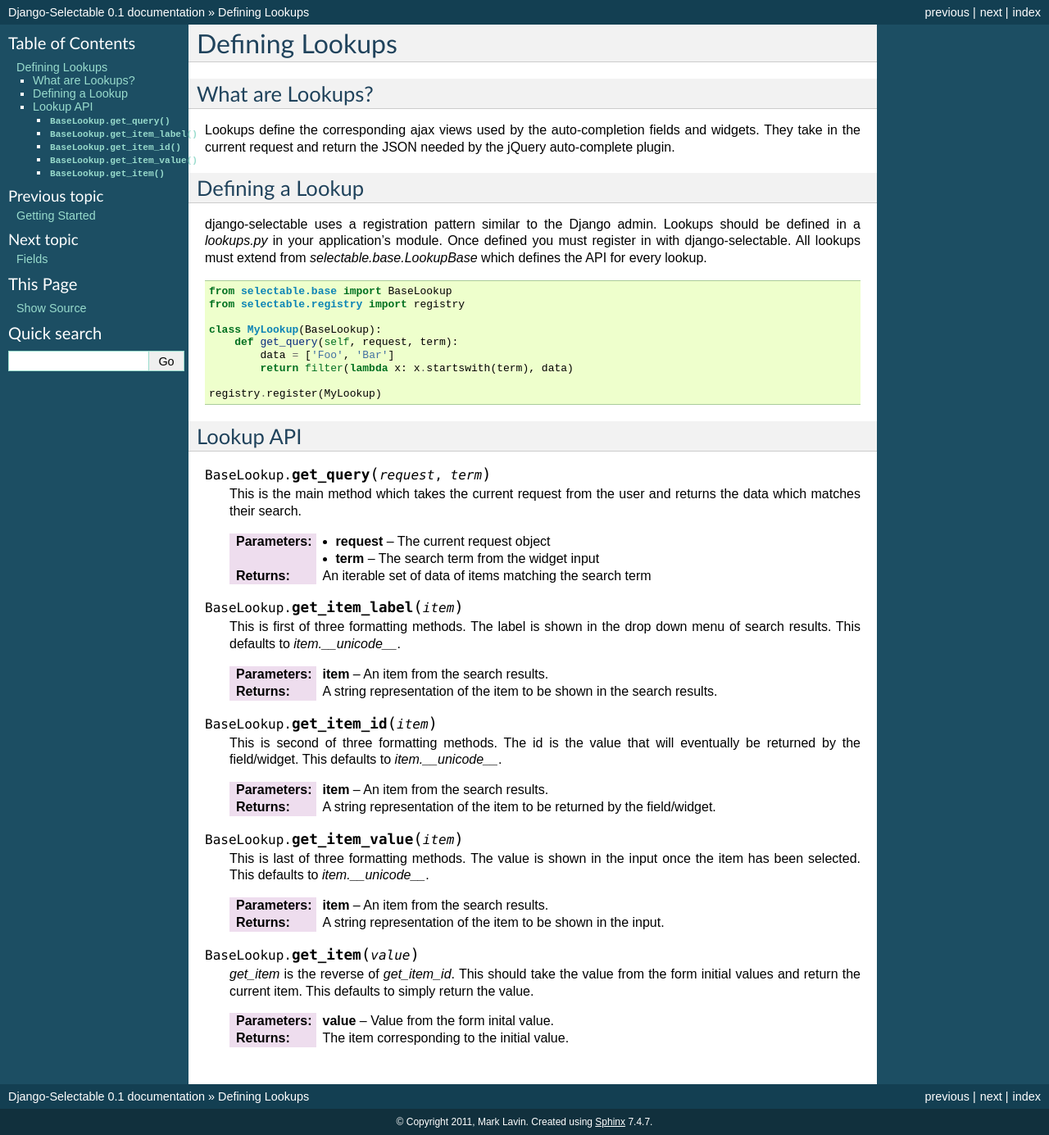
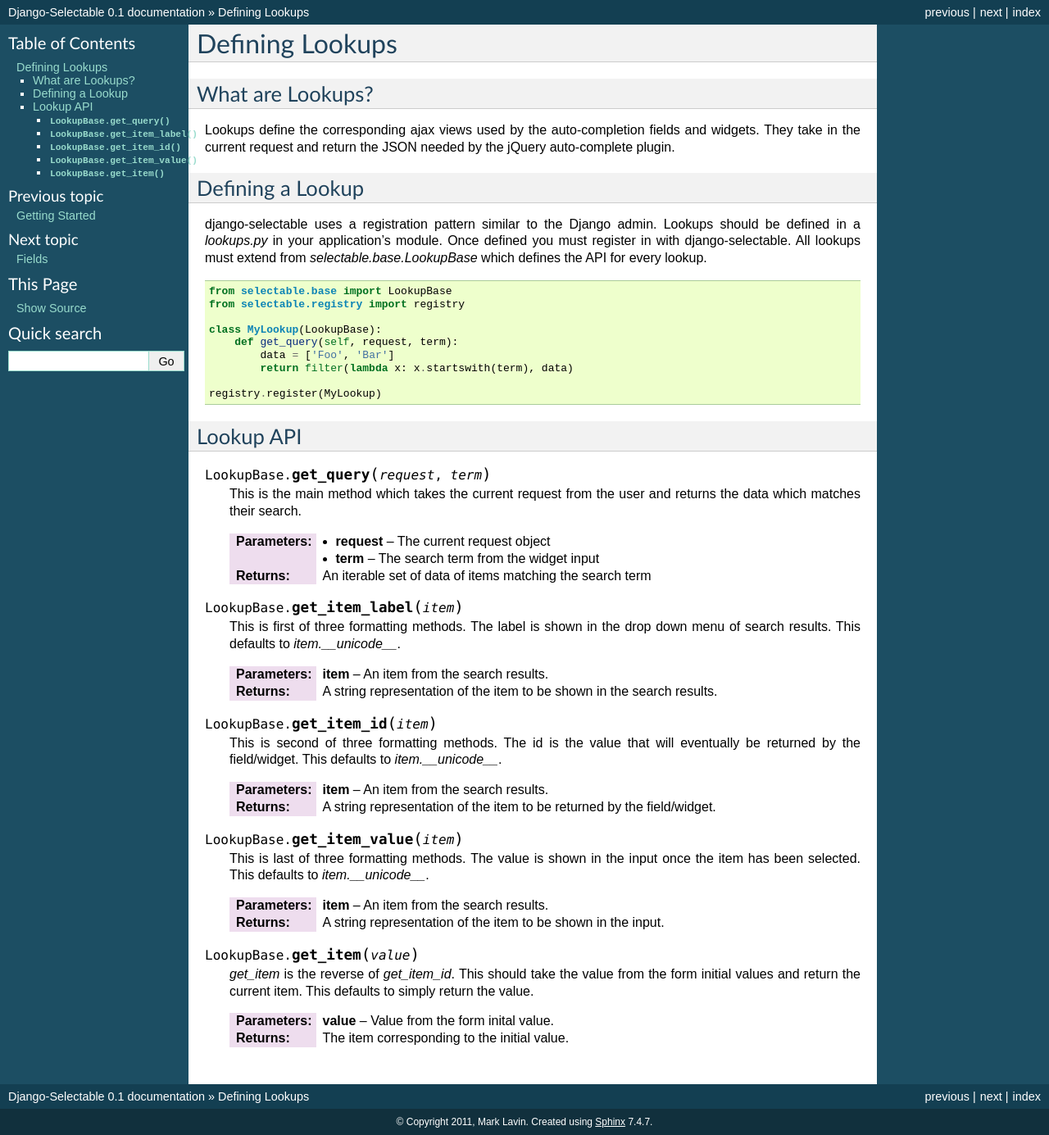
Before and after one commit to mlavin/django-selectable, a Sphinx documentation site: the page built from docs/lookups.rst, in a window 1280 px wide. Shown: the whole page at 82% size. Built offline with Sphinx 7.4.7, drawn with Linux system fonts in a browser that asks for light colours.

Commit message:
Typo in lookup docs. fixes #10.

```diff
--- a/docs/lookups.rst
+++ b/docs/lookups.rst
@@ -19,10 +19,10 @@
 
 .. code-block:: python
 
-    from selectable.base import BaseLookup
+    from selectable.base import LookupBase
     from selectable.registry import registry
 
-    class MyLookup(BaseLookup):
+    class MyLookup(LookupBase):
         def get_query(self, request, term):
             data = ['Foo', 'Bar']
             return filter(lambda x: x.startswith(term), data)
@@ -33,7 +33,7 @@
 Lookup API
 --------------------------------------
 
-.. py:method:: BaseLookup.get_query(request, term)
+.. py:method:: LookupBase.get_query(request, term)
 
     This is the main method which takes the current request
     from the user and returns the data which matches their search.
@@ -42,7 +42,7 @@
     :param term: The search term from the widget input
     :return: An iterable set of data of items matching the search term
 
-.. py:method:: BaseLookup.get_item_label(item)
+.. py:method:: LookupBase.get_item_label(item)
 
     This is first of three formatting methods. The label is shown in the
     drop down menu of search results. This defaults to `item.__unicode__`.
@@ -50,7 +50,7 @@
     :param item: An item from the search results.
     :return: A string representation of the item to be shown in the search results.
 
-.. py:method:: BaseLookup.get_item_id(item)
+.. py:method:: LookupBase.get_item_id(item)
 
     This is second of three formatting methods. The id is the value that will eventually
     be returned by the field/widget. This defaults to `item.__unicode__`.
@@ -58,7 +58,7 @@
     :param item: An item from the search results.
     :return: A string representation of the item to be returned by the field/widget.
 
-.. py:method:: BaseLookup.get_item_value(item)
+.. py:method:: LookupBase.get_item_value(item)
 
     This is last of three formatting methods. The value is shown in the
     input once the item has been selected. This defaults to `item.__unicode__`.
@@ -66,7 +66,7 @@
     :param item: An item from the search results.
     :return: A string representation of the item to be shown in the input.
 
-.. py:method:: BaseLookup.get_item(value)
+.. py:method:: LookupBase.get_item(value)
 
     `get_item` is the reverse of `get_item_id`. This should take the value
     from the form initial values and return the current item. This defaults
```
